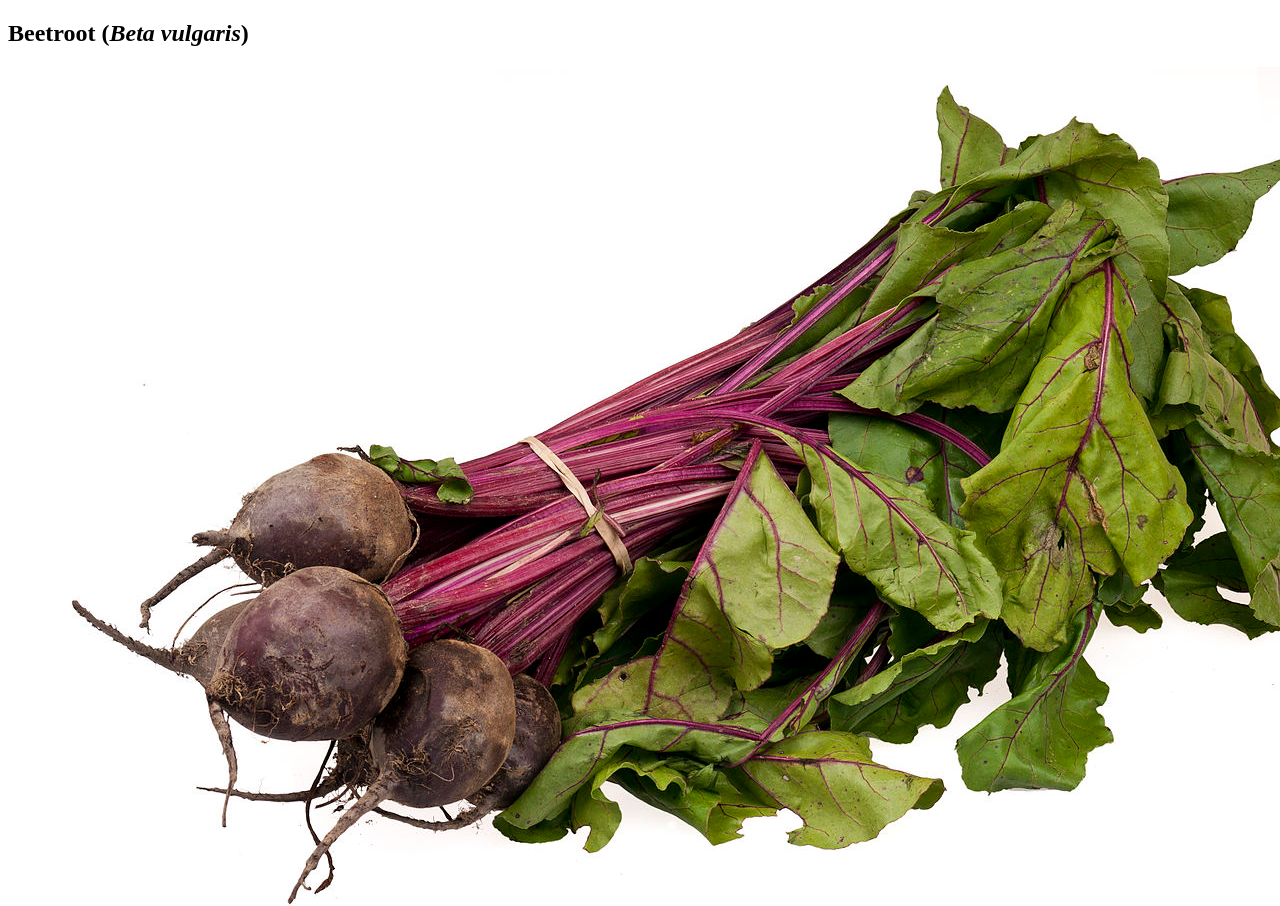
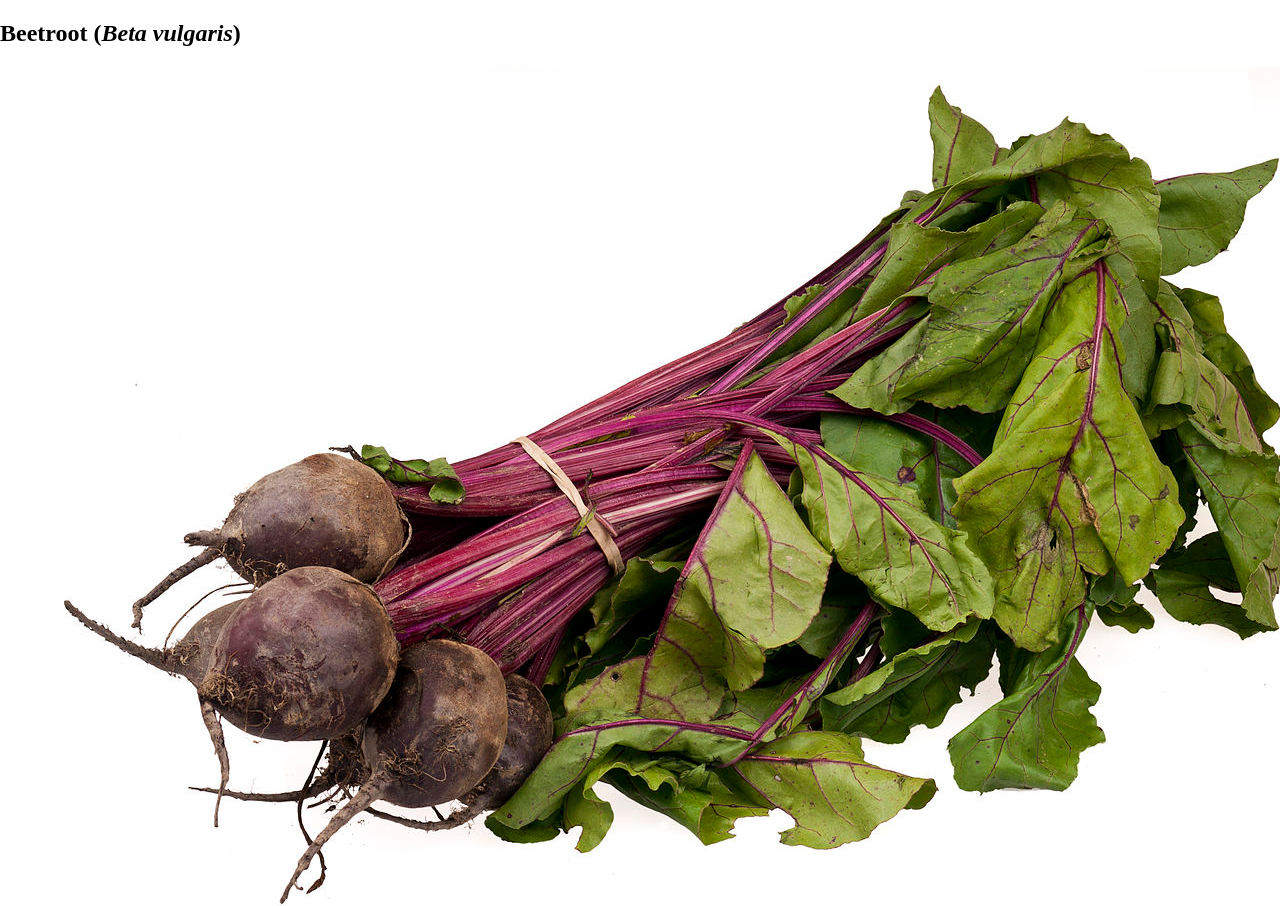
Before and after one commit to valeriebordeleau/dsn1675-exercise-0, a plain HTML site: page index.html in a window 1280 px wide. Shown: the top 906 px of the page. Drawn offline with Linux system fonts and the light colour scheme.

Commit message:
css created

```diff
--- /dev/null
+++ b/css/general.css
@@ -0,0 +1,31 @@
+@charset "utf-8";
+
+@-moz-viewport { width: device-width; scale: 1; }
+@-ms-viewport { width: device-width; scale: 1; }
+@-o-viewport { width: device-width; scale: 1; }
+@-webkit-viewport { width: device-width; scale: 1; }
+@viewport { width: device-width; scale: 1; }
+
+* {
+	-moz-box-sizing: border-box;
+	-webkit-box-sizing: border-box;
+	box-sizing: border-box;
+}
+
+html {
+	-moz-text-size-adjust: 100%;
+	-ms-text-size-adjust: 100%;
+	-webkit-text-size-adjust: 100%;
+	text-size-adjust: 100%;
+
+    font-size: 100%;
+}
+
+body {
+    margin: 0;
+    padding: 0;
+}
+
+h1 {
+
+}
--- a/index.html
+++ b/index.html
@@ -2,23 +2,28 @@
 <html lang="en-ca">
 <head>
     <meta charset="utf-8">
-    <title></title>
+    <title>Beets</title>
+    <link href="css/general.css" rel="stylesheet">
 </head>
 <body>
 <article>
 <h1> Beetroot (<i>Beta vulgaris</i>) </h1>
+
 <figure>
     <img src="images/1280px-Beets-Bundle.jpg" alt="">
     <figcaption>A bundle of organic beets from a local farm food co-op program.</figcaption>
 </figure>
+
 <p>55 to 65 days are needed from germination to harvest of the root. </p>
 <p>The usually deep purple roots of <strong>beetroot</strong> are eaten either grilled, boiled, or roasted as a cooked vegetable, cold as a salad after cooking and adding oil and vinegar, or raw and shredded, either alone or combined with any salad vegetable.</p>
+
 <blockquote>
     <p>Fact, bears eat beets. Bears, beets, “Battlestar Galactica.”</p>
         <footer>
         —<cite>Jim Halpert</cite>
         </footer>
 </blockquote>
+
 <blockquote>
     <p>I have some weird habits. For instance, I love beets. Show me a salad bar and I will
 clean them out of their beets</p>
```
